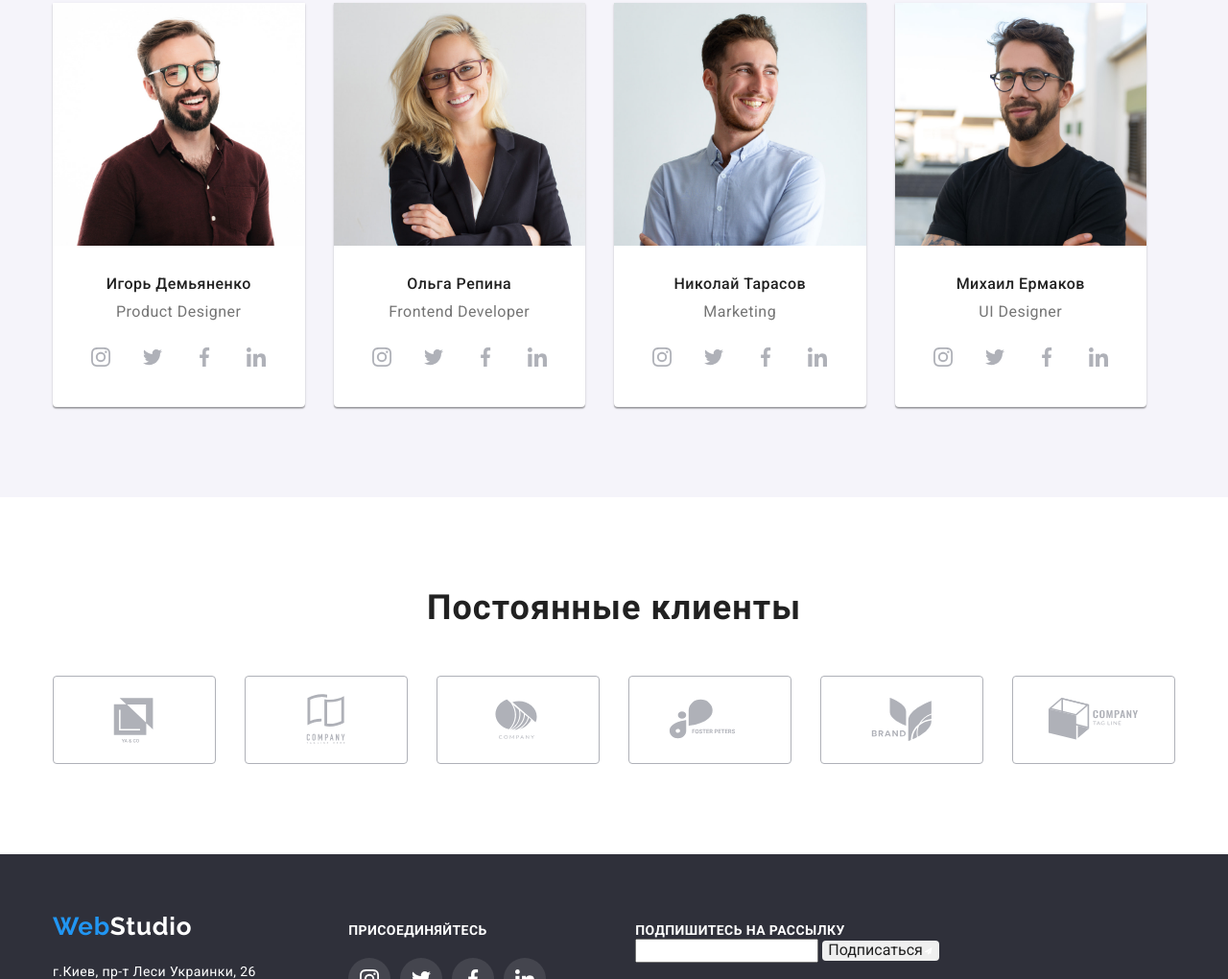
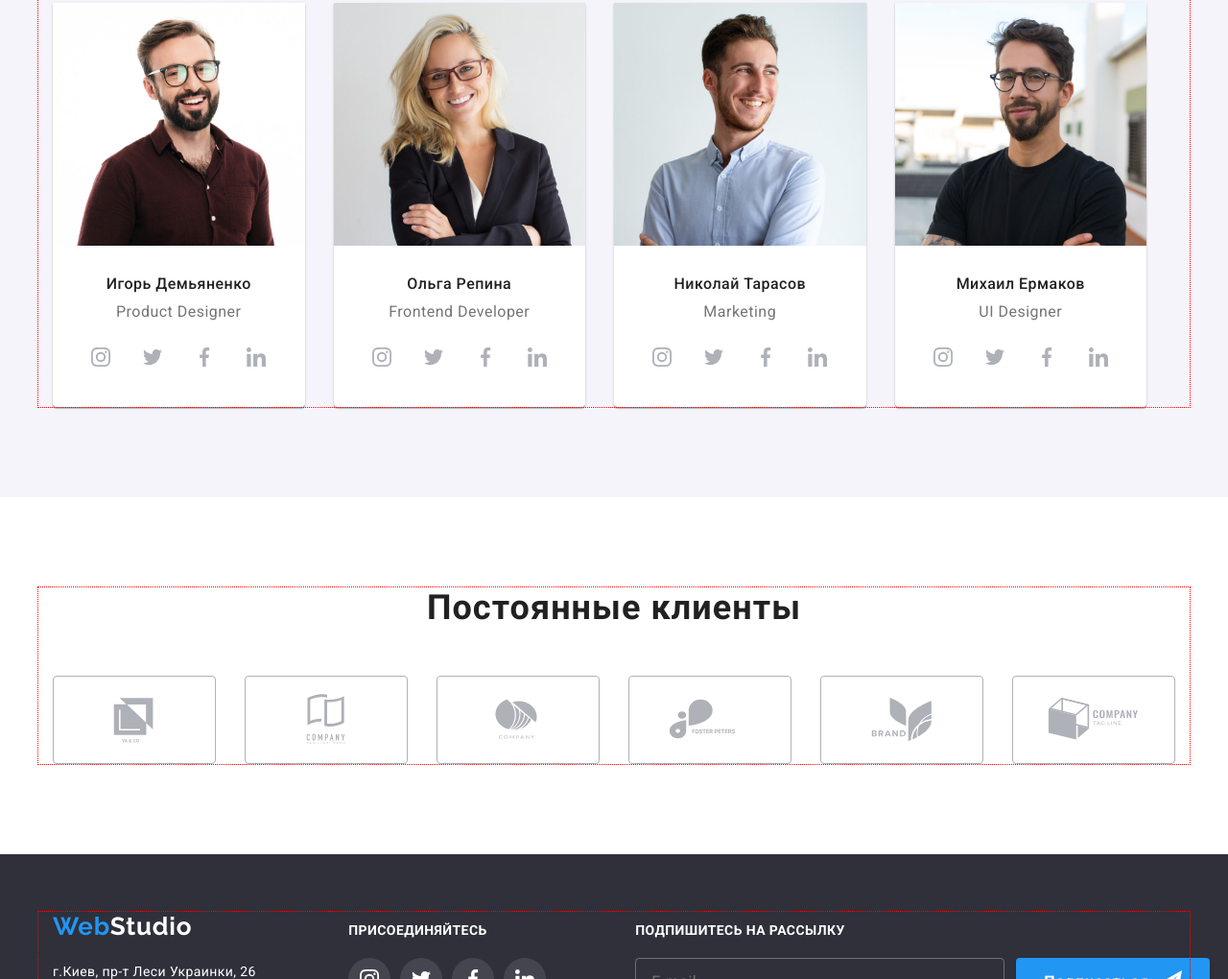
Before and after one commit to VitaliiPoliatykin/goit-markup-hw-06, a plain HTML site: page index.html in a window 1280 px wide. Shown: the part 1780-2800 px from the top of the page at 96% size. Drawn offline with nearby package versions, Linux system fonts and the light colour scheme.

Commit message:
Готовая рассылка

```diff
--- a/CSS/styles.css
+++ b/CSS/styles.css
@@ -26,7 +26,8 @@ h3,
 h4,
 h5,
 h6,
-p {
+p,
+b {
   margin: 0;
 }
 img {
@@ -52,6 +53,7 @@ img {
   padding-right: 15px;
   margin-left: auto;
   margin-right: auto;
+  outline: 1px dotted red;
 }
 .section {
   padding-top: 94px;
@@ -464,6 +466,54 @@ img {
 .join-us {
   margin-right: 93px;
 }
+.subscribe {
+  margin-right: auto;
+}
+.subscribe-title {
+  display: block;
+}
+.subscribe-form {
+  display: flex;
+  align-items: center;
+  justify-content: center;
+}
+.subscribe-email {
+  width: 385px;
+  height: 50px;
+  background-color: transparent;
+  border: 1px solid rgba(255, 255, 255, 0.3);
+  border-radius: 4px;
+  outline: transparent;
+  padding: 15px 16px;
+  margin-right: 12px;
+  cursor: pointer;
+  font-size: 16px;
+  line-height: 1.25;
+  letter-spacing: 0.03em;
+  color: rgba(255, 255, 255, 0.6);
+}
+.subscribe-btn {
+  background-color: var(--accent-cl);
+  width: 100%;
+  box-shadow: 0px 4px 4px rgba(0, 0, 0, 0.15);
+  padding: 10px 29px;
+  display: flex;
+  align-items: center;
+  justify-content: center;
+  text-align: center;
+}
+.subscribe-btn:hover,
+.subscribe-btn:focus {
+  background-color: #188ce8;
+}
+.subscribe-btn-title {
+  color: var(--secondary-txt-cl);
+  font-weight: 700;
+  font-size: 16px;
+  line-height: 1.88;
+  letter-spacing: 0.06em;
+  margin-right: 10px;
+}
 
 /* PORTFOLIO */
 .gallery .filter-btn.current {
--- a/index.html
+++ b/index.html
@@ -581,16 +581,17 @@
         <div class="subscribe">
           <b class="subscribe-title">Подпишитесь на рассылку</b>
           <form class="subscribe-form">
-            <label class="subscribe-group" for="subscribe-email">
+            <label class="subscribe-label-hidden" for="subscribe-email">
               <input
                 class="subscribe-email"
                 name="subscribe-email"
                 type="email"
                 id="subscribe-email"
+                placeholder="E-mail"
             /></label>
             <button class="btn subscribe-btn" type="submit">
               <span class="subscribe-btn-title">Подписаться</span
-              ><svg class="subscribe-icon" width="11" height="8">
+              ><svg class="subscribe-icon" width="24" height="24">
                 <use href="./images/sprite.svg#subscribe-icon"></use>
               </svg>
             </button>
```
